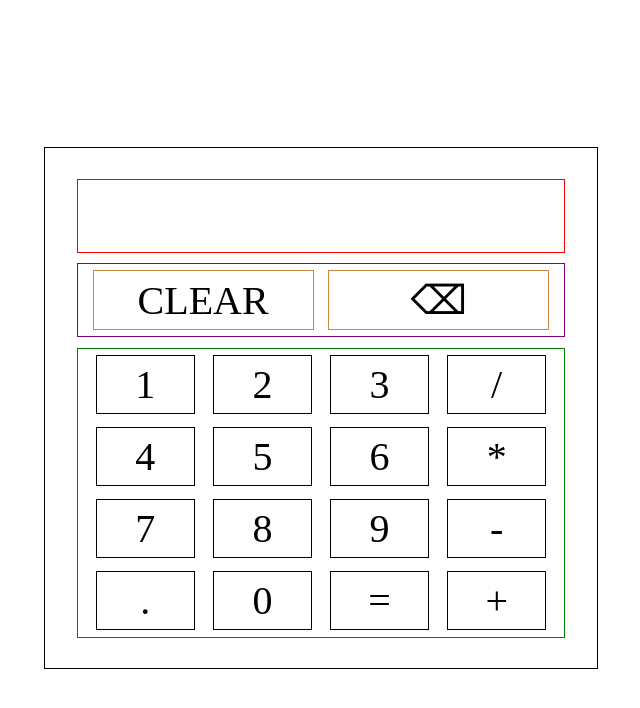
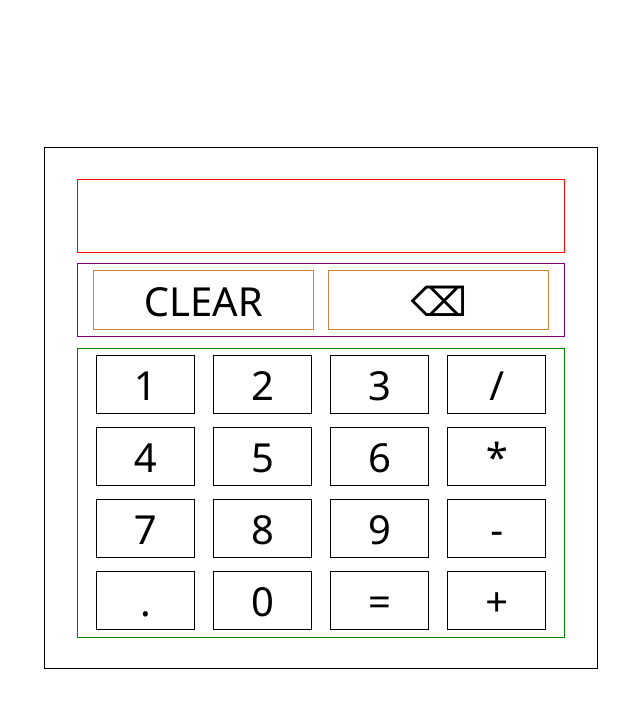
Before and after one commit to nicolasfig/odin-calculator, a plain HTML site: page index.html in a window 1280 px wide. Shown: the whole page, without its empty margins (327-967 px from the left). Drawn offline with Linux system fonts and the light colour scheme.

Commit message:
Changed the font

```diff
--- a/style.css
+++ b/style.css
@@ -1,3 +1,4 @@
+@import url("https://fonts.googleapis.com/css2?family=Noto+Sans:ital,wght@0,100..900;1,100..900&display=swap");
 body {
   display: flex;
   align-items: center;
@@ -36,6 +37,7 @@ body {
   align-items: center;
   justify-content: center;
   font-size: 40px;
+  font-family: "Noto Sans", sans-serif;
   width: 45%;
   height: 80%;
   border: 1px solid peru;
@@ -56,6 +58,7 @@ body {
   align-items: center;
   justify-content: center;
   font-size: 40px;
+  font-family: "Noto Sans", sans-serif;
   width: 20%;
   height: 20%;
   border: 1px solid black;
```
